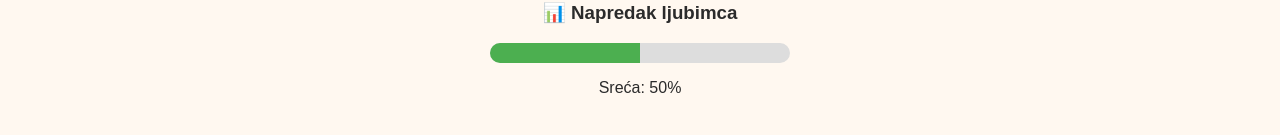
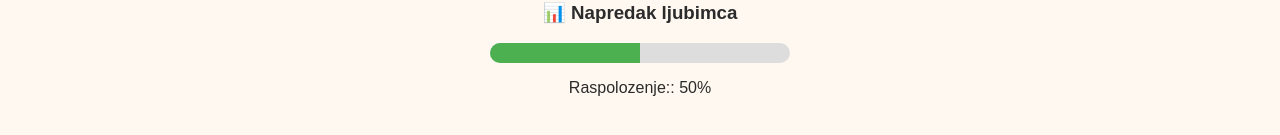
Before and after one commit to elab-development/klijentske-veb-tehnologije-2024-2023-0109-virtuelni-ljubimac, a React (Create React App) app: page /care in a window 1280 px wide. Shown: the part 675-810 px from the top of the page. Built offline with nearby package versions, Linux system fonts and the light colour scheme.

Commit message:
Dodata statistika napretka

```diff
--- a/src/pages/Care.tsx
+++ b/src/pages/Care.tsx
@@ -56,7 +56,7 @@ const Care: React.FC = () => {
           backgroundColor: "#4CAF50"
         }} />
       </div>
-      <p>Sreća: {happiness}%</p>
+      <p>Raspolozenje:: {happiness}%</p>
     </div>
       </div>
     </div>
```
